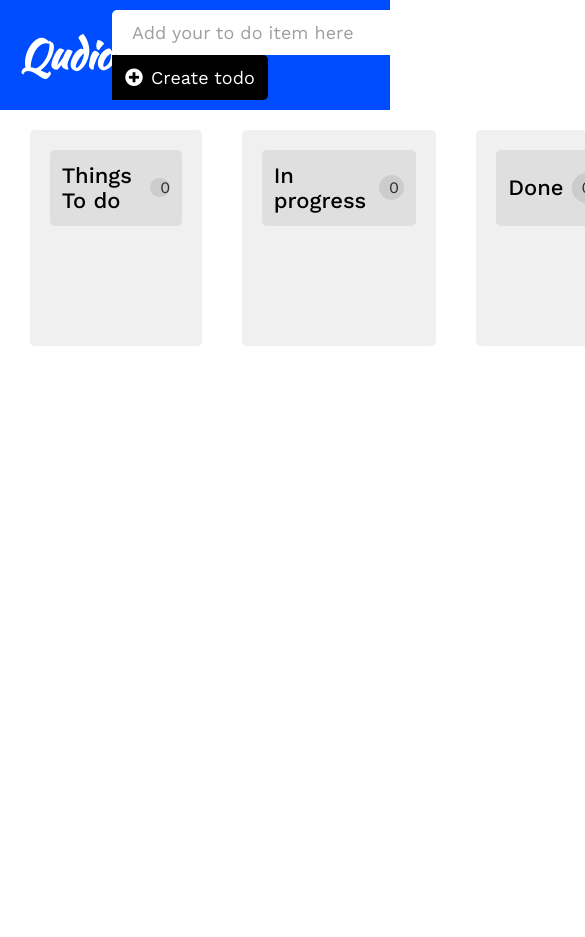
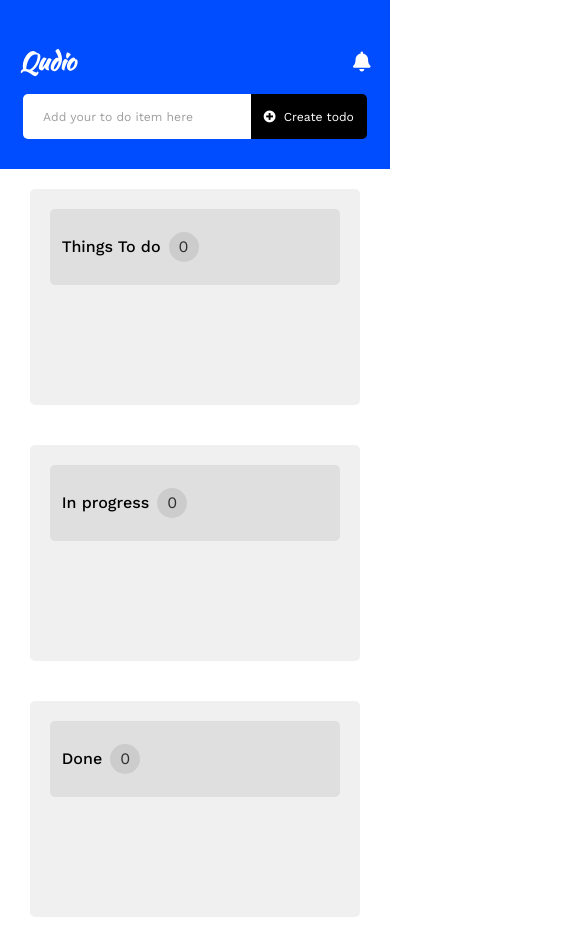
Before and after one commit to tonynnabs/Qudio-Task-Management-App, a plain HTML site: page index.html in a window 390 px wide. Shown: the top 937 px of the page, 585 px wide, since content can reach past the window. Before the commit the page ends 844 px from the top, so only its background shows below. Drawn offline with nearby package versions, Linux system fonts and the light colour scheme.

Commit message:
Fix Mobile Responsiveness

```diff
--- a/index.html
+++ b/index.html
@@ -13,6 +13,10 @@
     />
     <link
       href="https://fonts.googleapis.com/css2?family=Kaushan+Script&display=swap"
+      rel="stylesheet"
+    />
+    <link
+      href="https://fonts.googleapis.com/css2?family=Poppins:wght@400;500;600&display=swap"
       rel="stylesheet"
     />
     <link
--- /dev/null
+++ b/style/_mobile.scss
@@ -0,0 +1,34 @@
+@media only screen and (max-width: 875px) {
+
+    .main-header {
+        min-height: 20vh;
+        display: flex;
+    }
+
+
+
+    #logo {
+        grid-column: 1/2;
+        grid-row: 1/2;
+
+    }
+
+    .fas {
+        grid-column: 3/4;
+        grid-row: 1/2;
+    }
+
+    .add-form {
+        grid-column: 1/4;
+        grid-row: 2/3;
+    }
+
+    form input {
+        @include mobileFluid('width', 215, 630);
+        @include mobileFluid('font-size', 12, 18);
+    }
+
+    form button {
+        @include mobileFluid('font-size', 12, 18);
+    }
+}
--- a/style/style.scss
+++ b/style/style.scss
@@ -8,7 +8,27 @@ $second-main: #cccccc;
 // $main: #dde2ec;
 $gray-text: #2c2c2c;
 
+
+$display-wide: 1920;
+$display-narrow: 375;
+
+@mixin fluid($property, $minValue, $maxValue) {
+    $x: ($maxValue - $minValue)/($display-wide - $display-narrow);
+    $y: $maxValue - $display-wide * $x;
+    #{$property}: calc(#{100*$x}vw + #{$y}px);
+}
+
+$mobile-display-wide: 875;
+$mobile-display-narrow: 375;
+
+@mixin mobileFluid($property, $minValue, $maxValue) {
+    $x: ($maxValue - $minValue)/($mobile-display-wide - $mobile-display-narrow);
+    $y: $maxValue - $mobile-display-wide * $x;
+    #{$property}: calc(#{100*$x}vw + #{$y}px);
+}
+
 @import 'form';
+@import 'mobile';
 
 * {
     margin: 0;
@@ -40,7 +60,7 @@ a {
 }
 
 h2 {
-    font-size: $header2;
+    @include fluid('font-size', 16, 24);
 
 }
 
@@ -63,10 +83,7 @@ ul {
 }
 
 // HEADER DESIGN
-#logo {
-    font-family: 'Kaushan Script', cursive;
-    font-size: 4rem;
-}
+
 
 .main-header {
     background-color: $main;
@@ -76,21 +93,28 @@ nav {
     width: 90%;
     min-height: 13vh;
     margin: auto;
-    display: flex;
-    justify-content: space-around;
+    display: grid;
+    grid-template-columns: 2fr 17fr 1fr;
+    grid-template-rows: 2fr;
+    justify-items: center;
     align-items: center;
+    grid-auto-flow: auto;
 
-    h1 {
+
+    #logo {
+        font-family: 'Kaushan Script', cursive;
         margin-right: auto;
         color: white;
+        @include fluid('font-size', 24, 50);
     }
 
     .add-form {
-        margin-right: auto;
+        text-align: center;
     }
 
     .fas {
         color: white;
+        justify-self: end;
     }
 }
 
@@ -99,11 +123,12 @@ nav {
 // TODO GROUP SECTION
 .todo-groups {
     display: flex;
-    justify-content: space-evenly;
+    justify-content: center;
     align-items: flex-start;
     width: 95%;
     margin: auto;
     min-height: 85vh;
+    flex-wrap: wrap;
 
 
 }
@@ -117,9 +142,24 @@ nav {
     border-radius: 5px;
 
     h2 {
-        font-size: 2.2rem;
-        font-weight: 500;
+
+        font-weight: 400;
     }
+}
+
+.new-todo {
+    flex-basis: 30rem;
+    flex-grow: 1;
+}
+
+.in-progress {
+    flex-basis: 30rem;
+    flex-grow: 1;
+}
+
+.done-todo {
+    flex-basis: 30rem;
+    flex-grow: 1;
 }
 
 .group-header {
@@ -132,8 +172,15 @@ nav {
     border-radius: 5px;
     pointer-events: none;
 
+    h2 {
+        @include fluid('font-size', 16, 24);
+        font-weight: 500;
+    }
+
+
 
     .progressNr {
+
         display: inline-block;
         line-height: 0px;
 
@@ -213,7 +260,8 @@ ul {
 
     h2 {
         margin-bottom: 1rem;
-        font-size: 2.4rem;
+        @include fluid('font-size', 18, 24);
+        font-family: 'Poppins', sans-serif;
         pointer-events: auto;
         cursor: pointer;
     }
@@ -401,14 +449,3 @@ ul {
 // }
 
 // CHECKBOX ROUNDED
-
-// TODO ITEM END
-.new-todo {}
-
-.in-progress {
-    // background-color: rgb(68, 23, 49);
-}
-
-.done-todo {
-    // background-color: rgb(117, 34, 34);
-}
```
Also changed, not shown: style/style.css, 1 other file.
